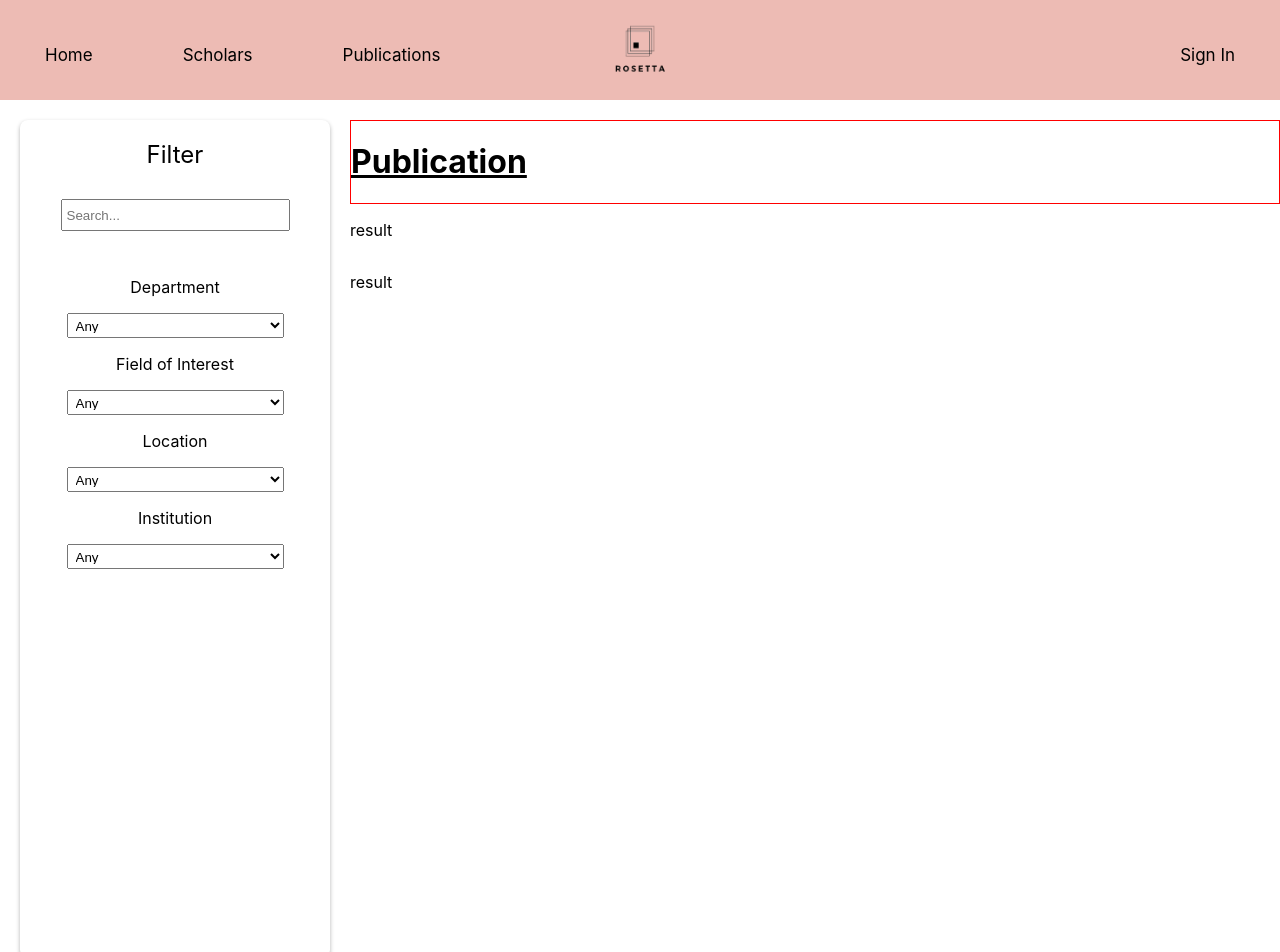
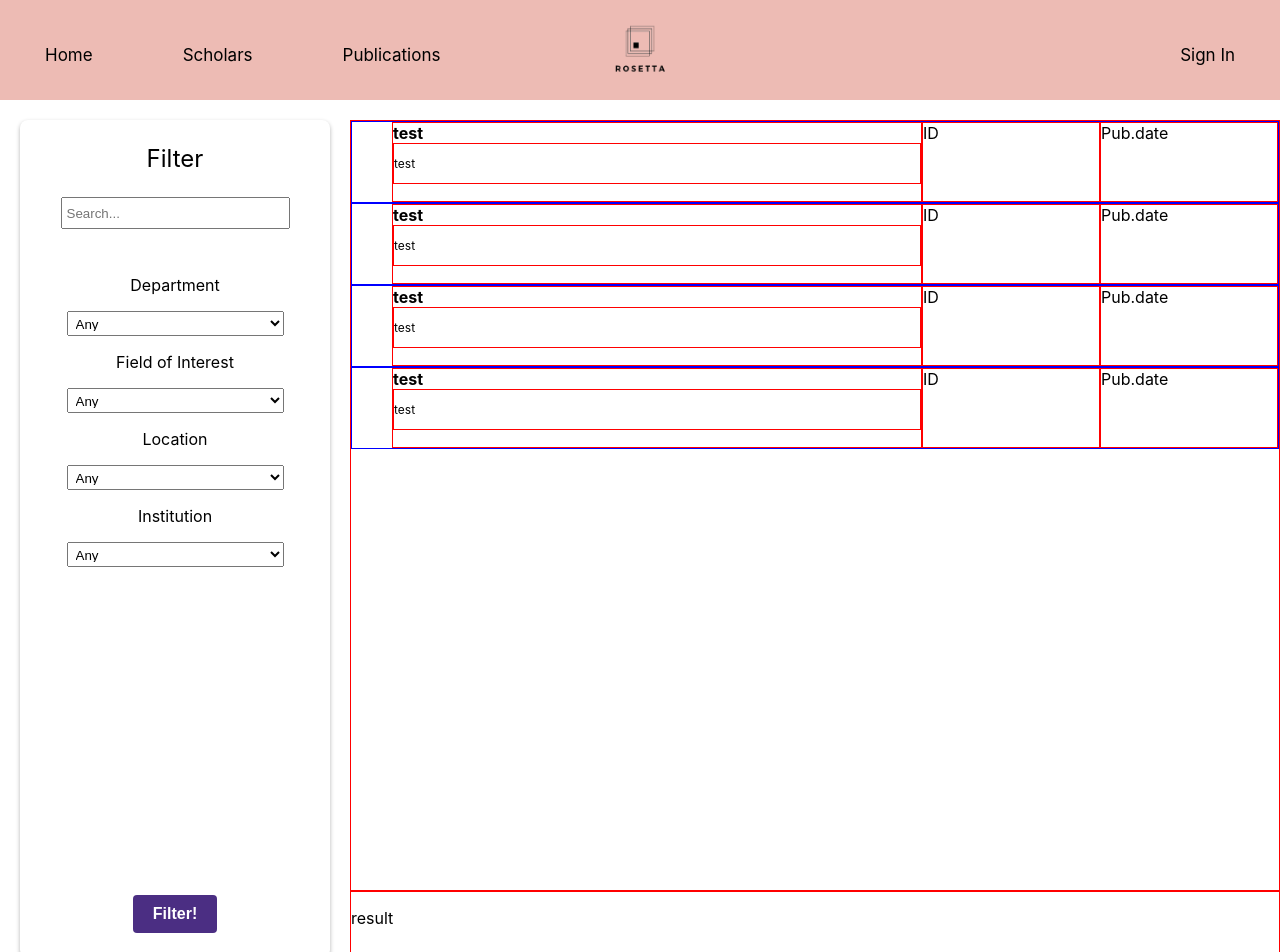
Before and after one commit to jamesjwkim/rosetta-rough, a React (Create React App) app: page /publications in a window 1280 px wide. Shown: the top 952 px of the page. Built offline with nearby package versions, Linux system fonts and the light colour scheme.

Commit message:
pub page still in progress, adding layouts

```diff
--- a/src/Publications.css
+++ b/src/Publications.css
@@ -5,17 +5,13 @@
 
 .filter {
     flex: 1;
-    box-sizing: border-box;
     width: 363px;
     height: 838px;
-    left: 112px;
-    top: 260px;
+
+    display: flex;
+    flex-direction: column;
 
     background: #FFFFFF;
-    /* grey/300
-
-    F1F1F1
-    */
     box-shadow: 0px 2px 4px rgba(0, 0, 0, 0.3);
     border-radius: 8px;
     margin-left: 20px;
@@ -25,16 +21,10 @@
 }
 
 .filter h3 {
-    /* position: absolute; */
     text-align: center;
     font-weight: 400;
     font-size: 24px;
-
     color: #000000;
-    margin: auto; /* Add this */
-    padding-top: 20px;
-    padding-bottom: 30px;
-
 }
 
 
@@ -44,7 +34,11 @@
 }
 
 .searchFilter {
-    text-align: center; /* add this property */
+    text-align: center;
+    display: flex;
+    flex-direction: column;
+    align-items: center;
+    justify-content: space-between;
 }
 
 
@@ -66,16 +60,41 @@
     margin:0 auto;
 }
 
+.filterButtonContainer {
+    display: flex;
+    justify-content: center;
+    margin-top: auto;
+    margin-bottom: 25px;
+}
+
+.buttonDesign {
+    background-color: #4b2e83;
+    border: none;
+    color: #fff;
+    padding: 10px 20px;
+    font-size: 16px;
+    font-weight: bold;
+    border-radius: 4px;
+    cursor: pointer;
+    transition: background-color 0.2s ease-in-out;
+}
+
+.buttonDesign:hover {
+    background-color: #6d42c2;
+}
+
 .result {
     display: flex;
     flex-direction: column;
     padding-top: 20px;
 }
 
-.resultTitle {
+.resultDiv {
     border: 1px solid red;
+    flex:9
 }
 
-.resultTitle h1 {
-    text-decoration-line: underline;
+.resultDiv1 {
+    border: 1px solid red;
+    flex:1
 }
--- a/src/Publications.js
+++ b/src/Publications.js
@@ -1,5 +1,6 @@
 import Navbar from "./Navbar";
 import Footer from './Footer.js';
+import PubResult from "./PublicationsResults";
 import './Publications.css';
 
 
@@ -52,14 +53,23 @@ export function Publications(props) {
                             <option value="option2">Option 2</option>
                             <option value="option3">Option 3</option>
                         </select>
+
+                    </div>
+                    <div className="filterButtonContainer">
+                            <button className="buttonDesign">Filter!</button>
                     </div>
                 </div>
                 <div className="result">
-                    <div className="resultTitle">
-                        <h1>Publication</h1>
+                    <div className="resultDiv">
+                        <PubResult />
+                        <PubResult />
+                        <PubResult />
+                        <PubResult />
+
                     </div>
-                    <div><p>result</p></div>
-                    <div><p>result</p></div>
+                    <div className="resultDiv1">
+                        <p>result</p>
+                    </div>
                 </div>
             </div>
             <Footer />
--- /dev/null
+++ b/src/PublicationsResults.css
@@ -0,0 +1,37 @@
+.singleResult {
+    border: 1px solid blue;
+    height: 80px;
+    display: flex;
+}
+
+
+.titleAndDesc {
+    border: 1px solid red;
+    margin-left: 40px;
+    flex:6;
+    display: flex;
+    flex-direction: column;
+}
+
+.resultTitle {
+}
+
+.resultTitle h4 {
+    margin: 0;
+    padding: 0;
+}
+
+.resultDesc {
+    font-size: 12px;
+    border: 1px solid red;
+}
+
+.resultID {
+    flex: 2;
+    border: 1px solid red;
+}
+
+.resultDate {
+    flex: 2;
+    border: 1px solid red;
+}
--- /dev/null
+++ b/src/PublicationsResults.js
@@ -0,0 +1,27 @@
+import "./PublicationsResults.css";
+
+function PubResult() {
+    return(
+        <div className="singleResult">
+            <div className="titleAndDesc">
+                <div className="resultTitle">
+                    <h4>test</h4>
+                </div>
+                <div className="resultDesc">
+                    <p>test</p>
+                </div>
+            </div>
+            <div className="resultID">
+                ID
+            </div>
+            <div className="resultDate">
+                Pub.date
+            </div>
+            <div>
+
+            </div>
+        </div>
+    )
+}
+
+export default PubResult;
```
Also changed, not shown: 1 other file (tests, documents, lock files or other folders).
